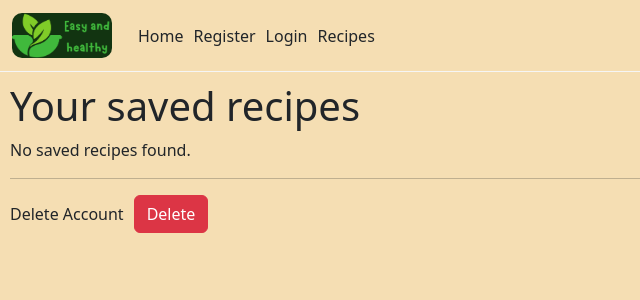
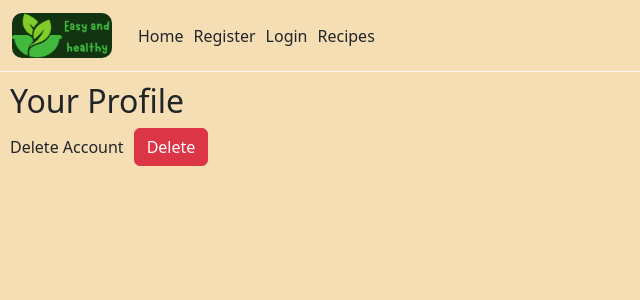
Before and after one commit to cipcon/EasyAndHealthy, a React (Create React App) app in the folder src/main/webapp/: page /profile in a window 1280 px wide. Shown: the top 300 px of the page, without its empty margins (0-640 px from the left). Built offline with nearby package versions, Linux system fonts and the light colour scheme.

Commit message:
Small improvements

```diff
--- a/src/main/webapp/src/App.tsx
+++ b/src/main/webapp/src/App.tsx
@@ -9,6 +9,7 @@ import { useCallback, useEffect, useState } from 'react';
 import { AppContext } from './Contexts/Context';
 import { RecipeDetails } from './Recipes/RecipeDetails';
 import { Navbar } from './components/Navbar';
+import FavoriteRecipes from './Recipes/FavoriteRecipes';
 
 export interface UserProps {
   id: number;
@@ -72,6 +73,7 @@ const App: React.FC = () => {
               <Route path='/register' element={<Register />} />
               <Route path='/profile' element={<Profile />} />
               <Route path='/allRecipes' element={<AllRecipes />} />
+              <Route path='/favoriteRecipes' element={<FavoriteRecipes />} />
               <Route path='*' element={<h1>You are out of the page</h1>} />
               <Route path='/recipeDetails' element={<RecipeDetails />} />
             </Routes>
--- /dev/null
+++ b/src/main/webapp/src/Recipes/FavoriteRecipes.tsx
@@ -0,0 +1,10 @@
+import React from 'react'
+import { UserRecipes } from './UserRecipes';
+
+const FavoriteRecipes: React.FC = () => {
+    return (
+        <UserRecipes />
+    )
+}
+
+export default FavoriteRecipes;
--- a/src/main/webapp/src/Recipes/UserRecipes.tsx
+++ b/src/main/webapp/src/Recipes/UserRecipes.tsx
@@ -38,7 +38,6 @@ export const UserRecipes: React.FC = () => {
 
     return (
         <>
-            <h1>Your saved recipes</h1>
             <UserRecipesComponent recipes={recipes} />
         </>
     )
--- a/src/main/webapp/src/User/DeleteAccount.tsx
+++ b/src/main/webapp/src/User/DeleteAccount.tsx
@@ -9,44 +9,22 @@ export interface DeleteAccountProps {
     message: string;
 }
 
-export const DeleteAccount: React.FC = () => {
-    const { userCredentials, setUserCredentials } = useUserContext();
-    const [apiResponse, setApiResponse] = useState<DeleteAccountProps | null>(null);
-    const navigate = useNavigate();
-    const [alertVisible, setAlertVisibility] = useState(false);
+interface Props {
+    onClick: () => void;
+    alertVisible: boolean;
+    apiResponse: DeleteAccountProps | null;
+    setAlertVisibility: React.Dispatch<React.SetStateAction<boolean>>;
 
-    const removeUser = async () => {
-        try {
-            const response = await fetch('/delete', {
-                method: 'POST',
-                headers: {
-                    'Content-Type': 'application/json'
-                },
-                body: JSON.stringify(userCredentials.id)
-            });
-            console.log("API response status:", response.status);
+}
 
-            const data: DeleteAccountProps = await response.json();
-            console.log("API response data:", data);
-            setApiResponse(data);
-            setAlertVisibility(true);
-
-            if (data.deleted) {
-                setUserCredentials({ id: 0, name: '', token: '' });
-                navigate('/', { state: { apiResponse: data } });
-            }
-        } catch (error) {
-            console.error("Error during deletion:", error);
-            setApiResponse({ deleted: false, message: 'There was an error processing your request. Please try again later.' });
-            setAlertVisibility(true);
-        }
-    };
+export const DeleteAccount: React.FC<Props> = ({ alertVisible, apiResponse, onClick, setAlertVisibility }) => {
 
     return (
         <>
+            <h2>Your Profile</h2>
             <div className="same-line" style={{ marginBottom: 10 }}>
                 <p className="vertical-center-align">Delete Account</p>
-                <Button color="danger" onClick={removeUser} type="Delete" />
+                <Button color="danger" onClick={onClick} type="Delete" />
             </div>
             {alertVisible && apiResponse && (
                 <Alert
--- a/src/main/webapp/src/User/Profile.tsx
+++ b/src/main/webapp/src/User/Profile.tsx
@@ -1,14 +1,46 @@
-import { UserRecipes } from "../Recipes/UserRecipes";
-import { DeleteAccount } from "./DeleteAccount";
+import { useNavigate } from "react-router-dom";
+import { DeleteAccount, DeleteAccountProps } from "./DeleteAccount";
+import { useState } from "react";
+import { useUserContext } from "../Contexts/Context";
 
 
 export const Profile = () => {
 
+    const { userCredentials, setUserCredentials } = useUserContext();
+    const [apiResponse, setApiResponse] = useState<DeleteAccountProps | null>(null);
+    const navigate = useNavigate();
+    const [alertVisible, setAlertVisibility] = useState(false);
+
+    const removeUser = async () => {
+        try {
+            const response = await fetch('/delete', {
+                method: 'POST',
+                headers: {
+                    'Content-Type': 'application/json'
+                },
+                body: JSON.stringify(userCredentials.id)
+            });
+            console.log("API response status:", response.status);
+
+            const data: DeleteAccountProps = await response.json();
+            console.log("API response data:", data);
+            setApiResponse(data);
+            setAlertVisibility(true);
+
+            if (data.deleted) {
+                setUserCredentials({ id: 0, name: '', token: '' });
+                navigate('/', { state: { apiResponse: data } });
+            }
+        } catch (error) {
+            console.error("Error during deletion:", error);
+            setApiResponse({ deleted: false, message: 'There was an error processing your request. Please try again later.' });
+            setAlertVisibility(true);
+        }
+    };
+
     return (
         <>
-            <UserRecipes />
-            <hr />
-            <DeleteAccount />
+            <DeleteAccount alertVisible={alertVisible} apiResponse={apiResponse} onClick={() => removeUser()} setAlertVisibility={setAlertVisibility} />
         </>
-    )
+    );
 }
--- a/src/main/webapp/src/components/AddRecipeToUserComponent.tsx
+++ b/src/main/webapp/src/components/AddRecipeToUserComponent.tsx
@@ -55,12 +55,13 @@ export const AddRecipeComponent: React.FC<Props> = ({ recipes }) => {
 
     return (
         <>
-            <ul>
+            <h2>Recipes</h2>
+            <ul className="profile-ul">
                 {alertVisible && <Alert message={apiResponse.message} onClose={() => setAlertVisibility(false)} recipe={recipeName} type="success" />}
                 {recipes.map((recipe) => (
-                    <li key={recipe.recipeId} className="link-margin-top">
+                    <li key={recipe.recipeId} className="same-line link-margin-top">
                         <div>
-                            <a href="/recipeDetails" className="recipes" onClick={() => handleClick(recipe)}>
+                            <a href="/recipeDetails" className="recipes vertical-center-align" onClick={() => handleClick(recipe)}>
                                 {recipe.recipeName}
                             </a>
                             <Button color='success' onClick={() => handleRecipeAdd(recipe.recipeId, userCredentials.id, recipe.recipeName)} type="Add" />
--- a/src/main/webapp/src/components/Navbar.tsx
+++ b/src/main/webapp/src/components/Navbar.tsx
@@ -36,6 +36,7 @@ export const Navbar = () => {
                                 '' :
                                 <>
                                     <Link to={'/profile'} className=' nav-link '>Profile</Link>
+                                    <Link to={'/favoriteRecipes'} className=" nav-link">Favorite</Link>
                                     <LogoutButton />
                                 </>
 
--- a/src/main/webapp/src/components/UserRecipesComponent.tsx
+++ b/src/main/webapp/src/components/UserRecipesComponent.tsx
@@ -52,6 +52,7 @@ export const UserRecipesComponent: React.FC<UserRecipesProps> = ({ recipes }) =>
 
     return (
         <>
+            <h2>Saved recipes</h2>
             <ul className="profile-ul">
                 {localRecipes.length === 0 ?
                     <p>No saved recipes found.</p>
```
